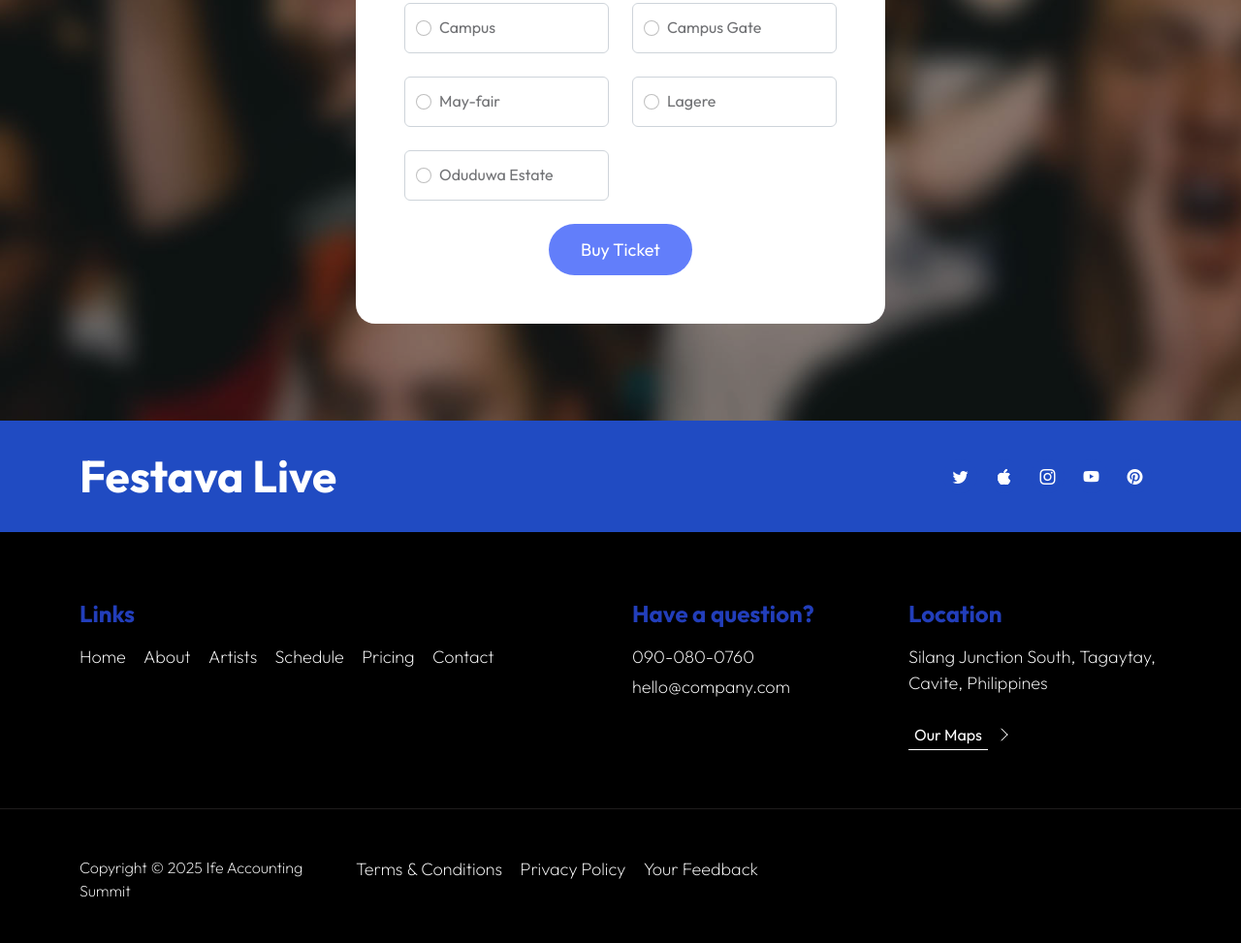
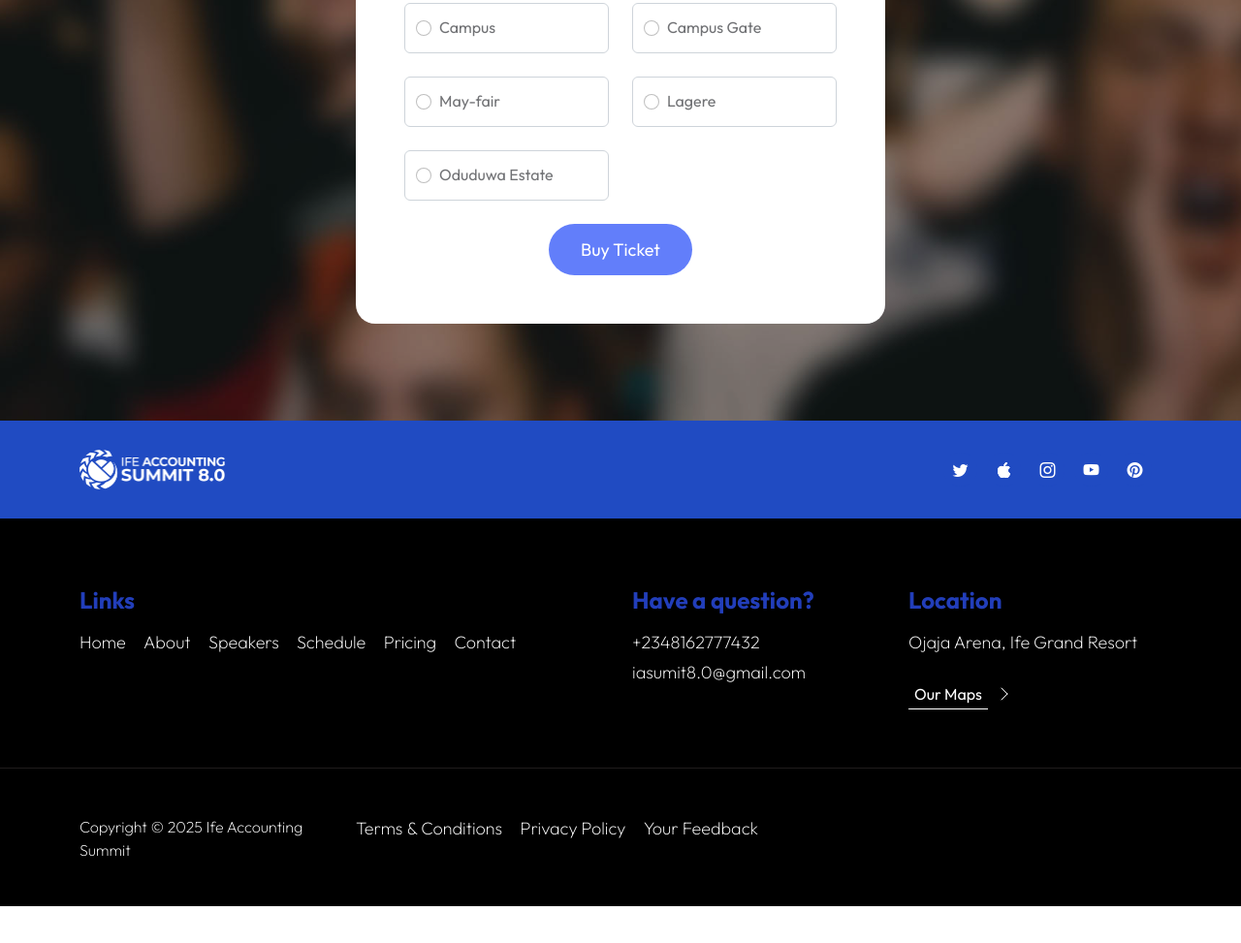
Before and after one commit to Ojo-Oluwagbenga/ias8, a plain HTML site: page ticket.html in a window 1280 px wide. Shown: the part 570-1543 px from the top of the page at 97% size. After the commit the page ends 1505 px from the top, so only its background shows below. Drawn offline with nearby package versions, Linux system fonts and the light colour scheme.

Commit message:
General Commit

```diff
--- a/ticket.html
+++ b/ticket.html
@@ -191,7 +191,8 @@ https://templatemo.com/tm-583-festava-live
                     <div class="row">
 
                         <div class="col-lg-6 col-12">
-                            <h2 class="text-white mb-lg-0">Festava Live</h2>
+                            <img style="width: 150px;" class="navbar-brand" src="imports/Alt_logo_2.png" alt="IFE ACCOUNTING SUMMIT" srcset="">
+
                         </div>
 
                         <div class="col-lg-6 col-12 d-flex justify-content-lg-end align-items-center">
@@ -231,7 +232,7 @@ https://templatemo.com/tm-583-festava-live
                 </div>
             </div>
 
-                       <div class="container">
+            <div class="container">
                 <div class="row">
 
                     <div class="col-lg-6 col-12 mb-4 pb-2">
@@ -247,7 +248,7 @@ https://templatemo.com/tm-583-festava-live
                             </li>
 
                             <li class="site-footer-link-item">
-                                <a href="#" class="site-footer-link">Artists</a>
+                                <a href="#" class="site-footer-link">Speakers</a>
                             </li>
 
                             <li class="site-footer-link-item">
@@ -268,14 +269,14 @@ https://templatemo.com/tm-583-festava-live
                         <h5 class="site-footer-title mb-3">Have a question?</h5>
 
                         <p class="text-white d-flex mb-1">
-                            <a href="tel: 090-080-0760" class="site-footer-link">
-                                090-080-0760
+                            <a href="tel: +2348162777432" class="site-footer-link">
+                                +2348162777432
                             </a>
                         </p>
 
                         <p class="text-white d-flex">
                             <a href="mailto:hello@company.com" class="site-footer-link">
-                                hello@company.com
+                                iasumit8.0@gmail.com
                             </a>
                         </p>
                     </div>
@@ -284,7 +285,7 @@ https://templatemo.com/tm-583-festava-live
                         <h5 class="site-footer-title mb-3">Location</h5>
 
                         <p class="text-white d-flex mt-3 mb-2">
-                        Silang Junction South, Tagaytay, Cavite, Philippines</p>
+                        Ojaja Arena, Ife Grand Resort</p>
 
                         <a class="link-fx-1 color-contrast-higher mt-3" href="#">
                             <span>Our Maps</span>
```
Also changed, not shown: index.html (+1 -1 lines).
